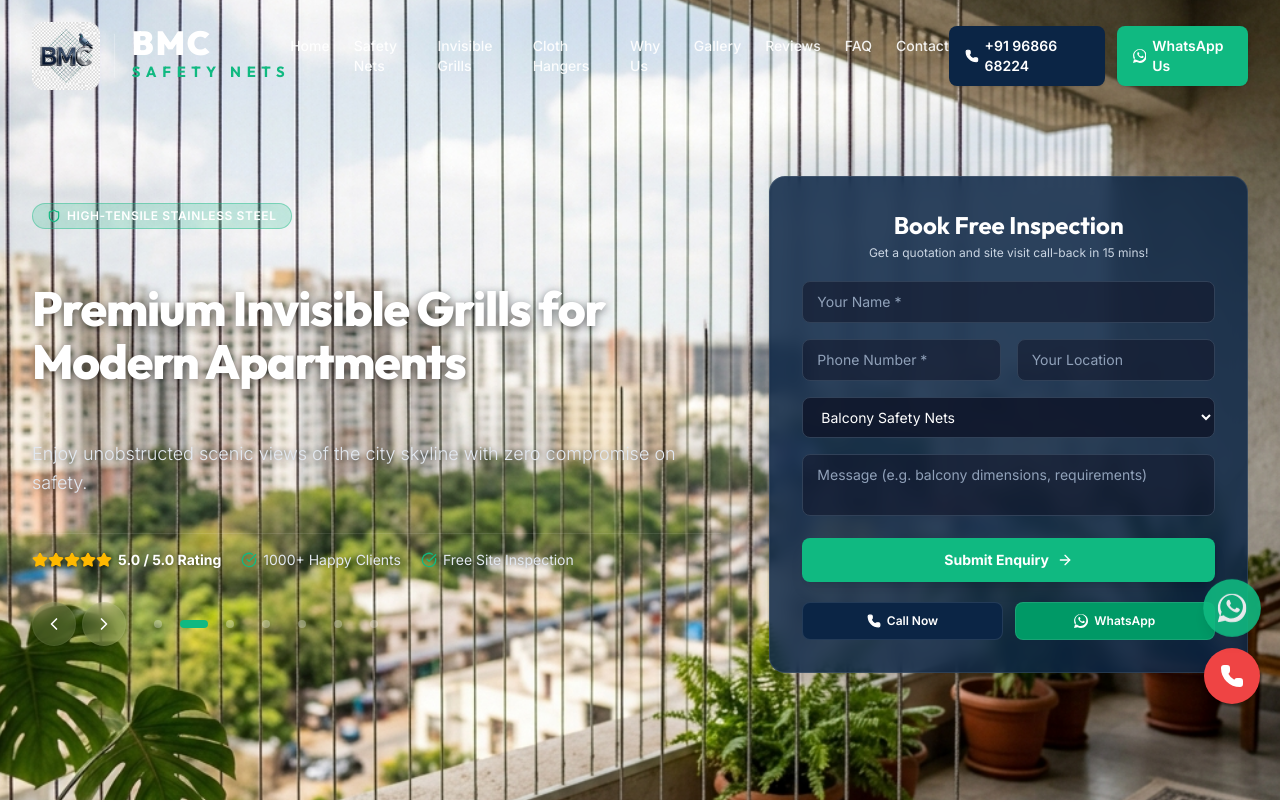
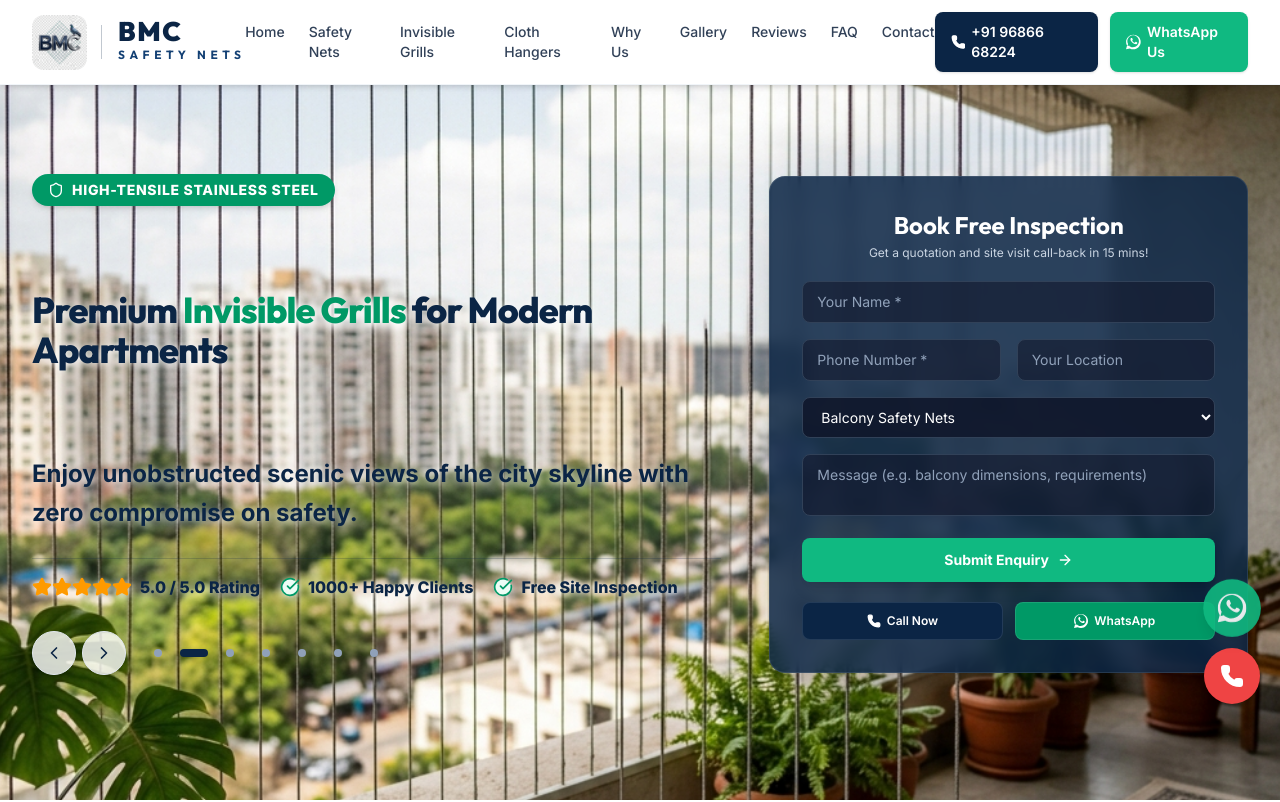
Before and after one commit to ajay-Ai-Ds/BMC-Safety-Nets, a Next.js app: page / in a window 1280 px wide. Shown: the top 802 px of the page. Built offline with nearby package versions, Linux system fonts and the light colour scheme.

Commit message:
text changed

```diff
--- a/src/components/Header.tsx
+++ b/src/components/Header.tsx
@@ -18,20 +18,8 @@ const navItems = [
 ];
 
 export default function Header() {
-  const [isScrolled, setIsScrolled] = useState(false);
+  const isScrolled = true;
   const [isMobileMenuOpen, setIsMobileMenuOpen] = useState(false);
-
-  useEffect(() => {
-    const handleScroll = () => {
-      if (window.scrollY > 50) {
-        setIsScrolled(true);
-      } else {
-        setIsScrolled(false);
-      }
-    };
-    window.addEventListener("scroll", handleScroll);
-    return () => window.removeEventListener("scroll", handleScroll);
-  }, []);
 
   const handleNavClick = (e: React.MouseEvent<HTMLAnchorElement>, href: string) => {
     e.preventDefault();
--- a/src/components/Hero.tsx
+++ b/src/components/Hero.tsx
@@ -9,42 +9,63 @@ const slides = [
   {
     image: "/images/carousel_pigeon_net.png",
     title: "Bangalore's #1 Pigeon Safety Nets",
+    titlePrefix: "Bangalore's #1 ",
+    titleHighlight: "Pigeon Safety Nets",
+    titleSuffix: "",
     subtitle: "Keep your balcony clean, hygienic, and pigeon-free with heavy-duty UV-resistant netting.",
     tagline: "Same Day Installation"
   },
   {
     image: "/images/carousel_invisible_grill.png",
     title: "Premium Invisible Grills for Modern Apartments",
+    titlePrefix: "Premium ",
+    titleHighlight: "Invisible Grills",
+    titleSuffix: " for Modern Apartments",
     subtitle: "Enjoy unobstructed scenic views of the city skyline with zero compromise on safety.",
     tagline: "High-Tensile Stainless Steel"
   },
   {
     image: "/images/carousel_child_safety.png",
     title: "Heavy-Duty Balcony Child Safety Nets",
+    titlePrefix: "Heavy-Duty Balcony ",
+    titleHighlight: "Child Safety Nets",
+    titleSuffix: "",
     subtitle: "Specifically engineered white safety netting to secure open balconies and keep children safe.",
     tagline: "100% Child Proof"
   },
   {
     image: "/images/carousel_cricket_net.png",
     title: "Professional Cricket & Sports Practice Nets",
+    titlePrefix: "Professional ",
+    titleHighlight: "Cricket & Sports Practice Nets",
+    titleSuffix: "",
     subtitle: "Custom-sized heavy-duty outdoor netting systems perfect for terrace cricket pitches and backyards.",
     tagline: "UV-Stabilized Nets"
   },
   {
     image: "/images/carousel_monkey_net.png",
     title: "Robust Wire-Reinforced Monkey Safety Nets",
+    titlePrefix: "Robust Wire-Reinforced ",
+    titleHighlight: "Monkey Safety Nets",
+    titleSuffix: "",
     subtitle: "Bite-proof and tear-resistant thick safety nets that block monkeys while maintaining ventilation.",
     tagline: "Bite-Resistant & Sturdy"
   },
   {
     image: "/images/carousel_bird_protection.png",
     title: "Building Duct & Open Shaft Bird Protection",
+    titlePrefix: "Building Duct & Open Shaft ",
+    titleHighlight: "Bird Protection Nets",
+    titleSuffix: "",
     subtitle: "Block birds from nesting in vertical duct areas and building voids with industrial-grade netting.",
     tagline: "Industrial-Grade Quality"
   },
   {
     image: "/images/carousel_cloth_hanger.png",
     title: "Ceiling-Mounted Space-Saving Cloth Hangers",
+    titlePrefix: "Ceiling-Mounted Space-Saving ",
+    titleHighlight: "Cloth Hangers",
+    titleSuffix: "",
     subtitle: "Premium pulley-operated stainless steel drying rods for efficient balcony space management.",
     tagline: "Heavy-Duty Pulley System"
   }
@@ -141,7 +162,7 @@ export default function Hero() {
   return (
     <section
       id="home"
-      className="relative min-h-[95vh] lg:min-h-screen flex items-center pt-24 pb-12 overflow-hidden bg-slate-950"
+      className="relative min-h-[95vh] lg:min-h-screen flex items-center pt-24 pb-12 overflow-hidden bg-slate-50"
       onTouchStart={handleTouchStart}
       onTouchMove={handleTouchMove}
       onTouchEnd={handleTouchEnd}
@@ -176,20 +197,20 @@ export default function Hero() {
         <div className="grid grid-cols-1 lg:grid-cols-12 gap-8 lg:gap-12 items-center">
 
           {/* Hero Left Content */}
-          <div className="lg:col-span-7 text-white space-y-6">
-            <div className="min-h-[28px]">
+          <div className="lg:col-span-7 space-y-6">
+            <div className="min-h-[32px]">
               <motion.span
                 key={`tag-${currentSlide}`}
                 initial={{ opacity: 0, y: -10 }}
                 animate={{ opacity: 1, y: 0 }}
-                className="inline-flex items-center gap-1.5 px-3.5 py-1 rounded-full text-xs font-semibold uppercase tracking-wider bg-accent/20 border border-accent/40 text-accent-light"
+                className="inline-flex items-center gap-2 px-4 py-1.5 rounded-full text-sm font-extrabold uppercase tracking-wider bg-emerald-600 text-white shadow-md"
               >
-                <Shield className="w-3.5 h-3.5 text-accent" />
+                <Shield className="w-4 h-4 text-white" />
                 {slides[currentSlide].tagline}
               </motion.span>
             </div>
 
-            <div className="min-h-[110px] sm:min-h-[140px] lg:min-h-[160px] flex flex-col justify-center text-left">
+            <div className="min-h-[140px] sm:min-h-[170px] lg:min-h-[200px] flex flex-col justify-center text-left">
               <AnimatePresence mode="wait">
                 <motion.h1
                   key={`title-${currentSlide}`}
@@ -197,14 +218,18 @@ export default function Hero() {
                   animate={{ opacity: 1, y: 0 }}
                   exit={{ opacity: 0, y: -15 }}
                   transition={{ duration: 0.3 }}
-                  className="text-3.5xl sm:text-5xl lg:text-5.5xl font-extrabold tracking-tight font-display leading-[1.1] text-white drop-shadow-[0_2px_4px_rgba(0,0,0,0.5)]"
+                  className="text-4xl sm:text-5.5xl lg:text-6.5xl font-extrabold tracking-tight font-display leading-[1.1] text-primary drop-shadow-[0_2px_4px_rgba(255,255,255,0.9)]"
                 >
-                  {slides[currentSlide].title}
+                  {slides[currentSlide].titlePrefix}
+                  <span className="text-emerald-600 drop-shadow-[0_2px_4px_rgba(255,255,255,0.9)]">
+                    {slides[currentSlide].titleHighlight}
+                  </span>
+                  {slides[currentSlide].titleSuffix}
                 </motion.h1>
               </AnimatePresence>
             </div>
 
-            <div className="min-h-[50px] sm:min-h-[60px] lg:min-h-[70px]">
+            <div className="min-h-[60px] sm:min-h-[70px] lg:min-h-[80px]">
               <AnimatePresence mode="wait">
                 <motion.p
                   key={`desc-${currentSlide}`}
@@ -212,7 +237,7 @@ export default function Hero() {
                   animate={{ opacity: 1 }}
                   exit={{ opacity: 0 }}
                   transition={{ duration: 0.3 }}
-                  className="text-base sm:text-lg text-slate-200 font-light leading-relaxed max-w-2xl drop-shadow-[0_1px_3px_rgba(0,0,0,0.5)]"
+                  className="text-lg sm:text-xl lg:text-2xl text-primary font-bold leading-relaxed max-w-2xl drop-shadow-[0_2px_4px_rgba(255,255,255,0.9)]"
                 >
                   {slides[currentSlide].subtitle}
                 </motion.p>
@@ -220,22 +245,22 @@ export default function Hero() {
             </div>
 
             {/* Ratings & Trust Indicators */}
-            <div className="flex flex-wrap gap-y-3 gap-x-5 pt-4 text-xs sm:text-sm text-slate-200 border-t border-white/10">
-              <div className="flex items-center space-x-1.5 drop-shadow-[0_1px_2px_rgba(0,0,0,0.5)]">
-                <div className="flex text-amber-400">
+            <div className="flex flex-wrap gap-y-3 gap-x-5 pt-4 text-sm sm:text-base text-slate-900 border-t border-primary/20">
+              <div className="flex items-center space-x-2 drop-shadow-[0_2px_4px_rgba(255,255,255,0.9)]">
+                <div className="flex text-amber-500">
                   {[...Array(5)].map((_, i) => (
-                    <Star key={i} className="w-4 h-4 fill-amber-400 stroke-amber-400" />
+                    <Star key={i} className="w-5 h-5 fill-amber-500 stroke-amber-500" />
                   ))}
                 </div>
-                <span className="font-bold text-white">5.0 / 5.0 Rating</span>
+                <span className="font-extrabold text-primary">5.0 / 5.0 Rating</span>
               </div>
-              <div className="flex items-center space-x-1.5 drop-shadow-[0_1px_2px_rgba(0,0,0,0.5)]">
-                <CheckCircle className="w-4 h-4 text-accent" />
-                <span>1000+ Happy Clients</span>
+              <div className="flex items-center space-x-2 drop-shadow-[0_2px_4px_rgba(255,255,255,0.9)]">
+                <CheckCircle className="w-5 h-5 text-emerald-600 fill-emerald-50" />
+                <span className="font-extrabold text-primary">1000+ Happy Clients</span>
               </div>
-              <div className="flex items-center space-x-1.5 drop-shadow-[0_1px_2px_rgba(0,0,0,0.5)]">
-                <CheckCircle className="w-4 h-4 text-accent" />
-                <span>Free Site Inspection</span>
+              <div className="flex items-center space-x-2 drop-shadow-[0_2px_4px_rgba(255,255,255,0.9)]">
+                <CheckCircle className="w-5 h-5 text-emerald-600 fill-emerald-50" />
+                <span className="font-extrabold text-primary">Free Site Inspection</span>
               </div>
             </div>
 
@@ -244,14 +269,14 @@ export default function Hero() {
               <div className="flex space-x-1.5">
                 <button
                   onClick={prevSlide}
-                  className="w-11 h-11 flex items-center justify-center rounded-full bg-white/10 hover:bg-white/20 text-white transition-colors cursor-pointer backdrop-blur-sm border border-white/5 shadow-md"
+                  className="w-11 h-11 flex items-center justify-center rounded-full bg-white/80 hover:bg-white text-primary border border-slate-200 shadow-sm transition-colors cursor-pointer"
                   aria-label="Previous Slide"
                 >
                   <ChevronLeft className="w-5 h-5" />
                 </button>
                 <button
                   onClick={nextSlide}
-                  className="w-11 h-11 flex items-center justify-center rounded-full bg-white/10 hover:bg-white/20 text-white transition-colors cursor-pointer backdrop-blur-sm border border-white/5 shadow-md"
+                  className="w-11 h-11 flex items-center justify-center rounded-full bg-white/80 hover:bg-white text-primary border border-slate-200 shadow-sm transition-colors cursor-pointer"
                   aria-label="Next Slide"
                 >
                   <ChevronRight className="w-5 h-5" />
@@ -267,9 +292,8 @@ export default function Hero() {
                     aria-label={`Go to slide ${index + 1}`}
                   >
                     <span
-                      className={`h-2 rounded-full transition-all duration-300 ${
-                        currentSlide === index ? "bg-accent w-7" : "bg-white/30 w-2 group-hover:bg-white/50"
-                      }`}
+                      className={`h-2 rounded-full transition-all duration-300 ${currentSlide === index ? "bg-primary w-7" : "bg-slate-400 w-2 group-hover:bg-slate-600"
+                        }`}
                     />
                   </button>
                 ))}
@@ -386,7 +410,7 @@ export default function Hero() {
                       className="flex items-center justify-center space-x-1.5 bg-emerald-600 hover:bg-emerald-500 text-white py-2.5 rounded-lg text-xs font-semibold border border-white/10 transition-colors"
                     >
                       <svg className="w-3.5 h-3.5 fill-white" viewBox="0 0 24 24">
-                        <path d="M.057 24l1.687-6.163c-1.041-1.804-1.588-3.849-1.587-5.946C.06 5.348 5.397.01 12.008.01c3.202.001 6.212 1.248 8.477 3.517 2.266 2.268 3.507 5.28 3.505 8.484-.004 6.657-5.34 11.997-11.953 11.997-2.005-.001-3.973-.502-5.724-1.455L0 24zm6.59-4.846c1.6.95 3.188 1.449 4.625 1.451 5.403.002 9.803-4.381 9.805-9.786.002-2.618-1.01-5.074-2.854-6.921C16.38 2.052 13.933.996 11.999.996 6.596.996 2.197 5.379 2.195 10.785c-.001 1.512.409 2.99 1.182 4.298l-.994 3.63 3.731-.973-1.066.614zm11.332-6.52c-.274-.136-1.62-.8-1.87-.892-.252-.09-.435-.136-.617.137-.183.272-.708.892-.868 1.074-.16.183-.32.204-.593.068-1.579-.79-2.73-1.37-3.818-3.23-.288-.492.288-.456.822-1.52.091-.183.046-.343-.023-.48-.068-.136-.617-1.484-.846-2.033-.223-.536-.469-.463-.617-.47l-.527-.008c-.183 0-.48.069-.731.343-.252.274-.96.937-.96 2.285 0 1.348.982 2.651 1.119 2.833.137.183 1.933 2.951 4.682 4.141.654.282 1.165.451 1.564.578.658.209 1.258.18 1.732.109.528-.079 1.62-.663 1.85-1.302.23-.639.23-1.187.16-1.302-.07-.116-.275-.183-.55-.32z"/>
+                        <path d="M.057 24l1.687-6.163c-1.041-1.804-1.588-3.849-1.587-5.946C.06 5.348 5.397.01 12.008.01c3.202.001 6.212 1.248 8.477 3.517 2.266 2.268 3.507 5.28 3.505 8.484-.004 6.657-5.34 11.997-11.953 11.997-2.005-.001-3.973-.502-5.724-1.455L0 24zm6.59-4.846c1.6.95 3.188 1.449 4.625 1.451 5.403.002 9.803-4.381 9.805-9.786.002-2.618-1.01-5.074-2.854-6.921C16.38 2.052 13.933.996 11.999.996 6.596.996 2.197 5.379 2.195 10.785c-.001 1.512.409 2.99 1.182 4.298l-.994 3.63 3.731-.973-1.066.614zm11.332-6.52c-.274-.136-1.62-.8-1.87-.892-.252-.09-.435-.136-.617.137-.183.272-.708.892-.868 1.074-.16.183-.32.204-.593.068-1.579-.79-2.73-1.37-3.818-3.23-.288-.492.288-.456.822-1.52.091-.183.046-.343-.023-.48-.068-.136-.617-1.484-.846-2.033-.223-.536-.469-.463-.617-.47l-.527-.008c-.183 0-.48.069-.731.343-.252.274-.96.937-.96 2.285 0 1.348.982 2.651 1.119 2.833.137.183 1.933 2.951 4.682 4.141.654.282 1.165.451 1.564.578.658.209 1.258.18 1.732.109.528-.079 1.62-.663 1.85-1.302.23-.639.23-1.187.16-1.302-.07-.116-.275-.183-.55-.32z" />
                       </svg>
                       <span>WhatsApp</span>
                     </a>
```
